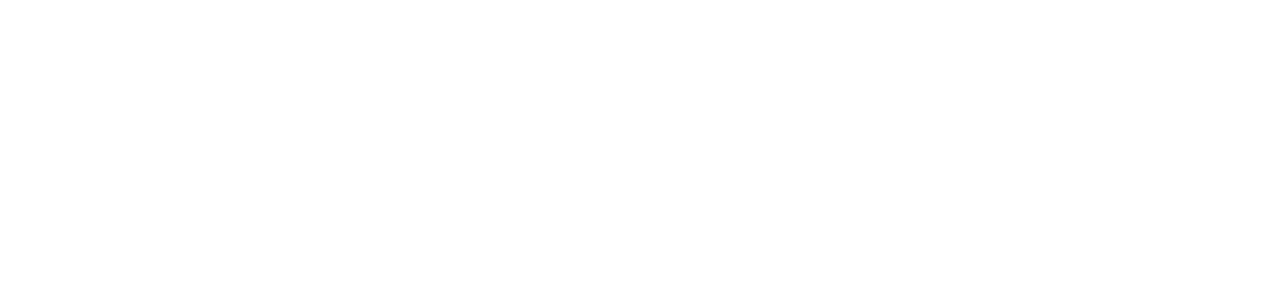
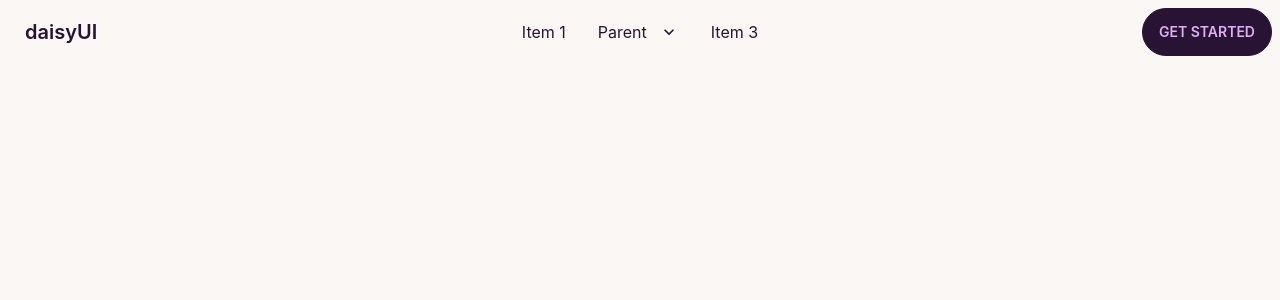
Before and after one commit to Sizan75/Doctors-portal, a React (Create React App) app: page / in a window 1280 px wide. Shown: the top 300 px of the page. Built offline with nearby package versions, Linux system fonts and the light colour scheme.

Commit message:
Router basic setup done

```diff
--- a/public/index.html
+++ b/public/index.html
@@ -1,5 +1,5 @@
 <!DOCTYPE html>
-<html lang="en">
+<html lang="en" data-theme="cupcake">
   <head>
     <meta charset="utf-8" />
     <link rel="icon" href="%PUBLIC_URL%/favicon.ico" />
--- a/src/App.js
+++ b/src/App.js
@@ -1,9 +1,11 @@
+import { RouterProvider } from 'react-router-dom';
 import './App.css';
+import { router } from './Routes/Routes/Routes';
 
 function App() {
   return (
     <div >
-
+      <RouterProvider router={router}></RouterProvider>
     </div>
   );
 }
--- /dev/null
+++ b/src/Pages/Home/Home.js
@@ -0,0 +1,11 @@
+import React from 'react';
+
+const Home = () => {
+    return (
+        <div>
+
+        </div>
+    );
+};
+
+export default Home;
--- /dev/null
+++ b/src/Pages/Shared/Footer/Footer.js
@@ -0,0 +1,11 @@
+import React from 'react';
+
+const Footer = () => {
+    return (
+        <div>
+
+        </div>
+    );
+};
+
+export default Footer;
--- /dev/null
+++ b/src/Pages/Shared/Navbar/Navbar.js
@@ -0,0 +1,51 @@
+import React from 'react';
+
+const Navbar = () => {
+    return (
+        <div className="navbar bg-base-100">
+  <div className="navbar-start">
+    <div className="dropdown">
+      <label tabIndex={0} className="btn btn-ghost lg:hidden">
+        <svg xmlns="http://www.w3.org/2000/svg" className="h-5 w-5" fill="none" viewBox="0 0 24 24" stroke="currentColor"><path strokeLinecap="round" strokeLinejoin="round" strokeWidth="2" d="M4 6h16M4 12h8m-8 6h16" /></svg>
+      </label>
+      <ul tabIndex={0} className="menu menu-compact dropdown-content mt-3 p-2 shadow bg-base-100 rounded-box w-52">
+        <li><a>Item 1</a></li>
+        <li tabIndex={0}>
+          <a className="justify-between">
+            Parent
+            <svg className="fill-current" xmlns="http://www.w3.org/2000/svg" width="24" height="24" viewBox="0 0 24 24"><path d="M8.59,16.58L13.17,12L8.59,7.41L10,6L16,12L10,18L8.59,16.58Z"/></svg>
+          </a>
+          <ul className="p-2">
+            <li><a>Submenu 1</a></li>
+            <li><a>Submenu 2</a></li>
+          </ul>
+        </li>
+        <li><a>Item 3</a></li>
+      </ul>
+    </div>
+    <a className="btn btn-ghost normal-case text-xl">daisyUI</a>
+  </div>
+  <div className="navbar-center hidden lg:flex">
+    <ul className="menu menu-horizontal p-0">
+      <li><a>Item 1</a></li>
+      <li tabIndex={0}>
+        <a>
+          Parent
+          <svg className="fill-current" xmlns="http://www.w3.org/2000/svg" width="20" height="20" viewBox="0 0 24 24"><path d="M7.41,8.58L12,13.17L16.59,8.58L18,10L12,16L6,10L7.41,8.58Z"/></svg>
+        </a>
+        <ul className="p-2">
+          <li><a>Submenu 1</a></li>
+          <li><a>Submenu 2</a></li>
+        </ul>
+      </li>
+      <li><a>Item 3</a></li>
+    </ul>
+  </div>
+  <div className="navbar-end">
+    <a className="btn">Get started</a>
+  </div>
+</div>
+    );
+};
+
+export default Navbar;
--- /dev/null
+++ b/src/layout/Main.js
@@ -0,0 +1,16 @@
+import React from 'react';
+import { Outlet } from 'react-router-dom';
+import Footer from '../Pages/Shared/Footer/Footer';
+import Navbar from '../Pages/Shared/Navbar/Navbar';
+
+const Main = () => {
+    return (
+        <div>
+            <Navbar></Navbar>
+            <Outlet></Outlet>
+            <Footer></Footer>
+        </div>
+    );
+};
+
+export default Main;
```
Also changed, not shown: src/Routes/Routes/Routes.js (added, +16 -0 lines), src/Pages/Home/Home/Home.js (added).
